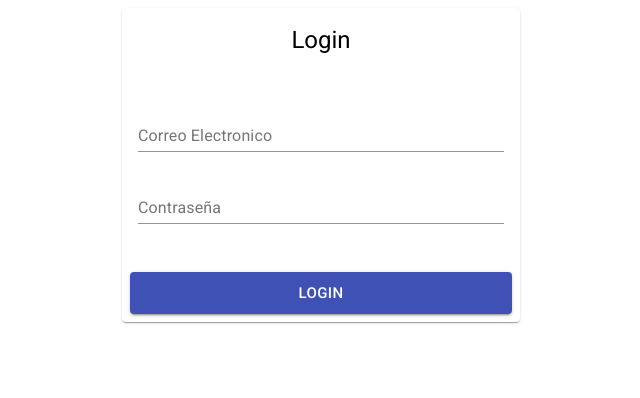
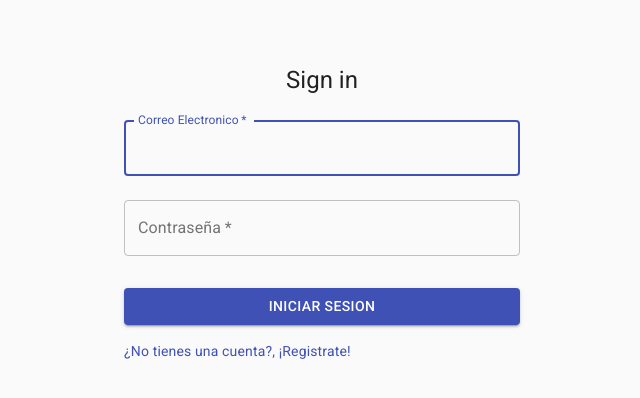
Before and after one commit to DuvanP9/landing-gifts-react, a React (Create React App) app: page /login in a window 1280 px wide. Shown: the top 398 px of the page, without its empty margins (318-958 px from the left). Built offline with nearby package versions, Linux system fonts and the light colour scheme.

Commit message:
modify-login

```diff
--- a/src/pages/Login.tsx
+++ b/src/pages/Login.tsx
@@ -1,29 +1,23 @@
 import React, { useReducer, useEffect } from 'react';
-import { Card, CardHeader, CardContent, TextField, CardActions, Button } from '@material-ui/core';
+import Button from '@material-ui/core/Button';
+import CssBaseline from '@material-ui/core/CssBaseline';
+import TextField from '@material-ui/core/TextField';
+import Link from '@material-ui/core/Link';
+import Grid from '@material-ui/core/Grid';
+import Typography from '@material-ui/core/Typography';
+import Container from '@material-ui/core/Container';
 import useStyles from './styles/Login'
 import { useHistory, Route, Redirect } from "react-router-dom";
+import { IUser, Action } from './models/user.model'
 
-type State = {
-  username: string
-  password:  string
-  helperText: string
-  isError: boolean
-};
-
-const initialState:State = {
+const initialState:IUser = {
   username: '',
   password: '',
   helperText: '',
   isError: false
 };
 
-type Action = { type: 'setUsername', payload: string }
-| { type: 'setPassword', payload: string }
-| { type: 'loginSuccess', payload: string }
-| { type: 'loginFailed', payload: string }
-| { type: 'setIsError', payload: boolean };
-
-const reducer = (state: State, action: Action): State => {
+const reducer = (state: IUser, action: Action): IUser => {
   switch (action.type) {
     case 'setUsername':
       return {
@@ -99,47 +93,62 @@ const Login = () => {
     }
 
   return (
-    <form className={classes.container} noValidate>
       <Route exact path="/login">
         {isAuthed ?
         <Redirect to="/" /> :
-        <Card>
-          <CardHeader className={classes.header} title="Login"/>
-          <CardContent>
-            <div>
+        <Container component="main" maxWidth="xs">
+          <CssBaseline />
+          <div className={classes.paper}>
+            <Typography component="h1" variant="h5">
+              Sign in
+            </Typography>
+            <form className={classes.form} noValidate>
               <TextField
+                variant="outlined"
+                margin="normal"
+                required
                 fullWidth
                 id="email"
-                type="email"
                 label="Correo Electronico"
-                placeholder="email@email.com"
-                margin="normal"
+                name="email"
+                autoComplete="email"
                 onChange={handleUsernameChange}
+                autoFocus
               />
               <TextField
+                variant="outlined"
+                margin="normal"
+                required
                 fullWidth
+                name="password"
+                label="Contraseña"
+                type="password"
                 id="password"
-                type="password"
-                label="Contraseña"
-                margin="normal"
+                autoComplete="current-password"
                 onChange={handlePasswordChange}
               />
-            </div>
-          </CardContent>
-          <CardActions>
-            <Button
-              variant="contained"
-              size="large"
-              color="primary"
-              className={classes.loginBtn}
-              onClick={handleLogin}>
-              Login
-            </Button>
-          </CardActions>
-        </Card>
+              <Button
+                type="submit"
+                fullWidth
+                variant="contained"
+                color="primary"
+                className={classes.submit}
+                onClick={handleLogin}
+              >
+                Iniciar Sesion
+              </Button>
+              <Grid container>
+                <Grid item>
+                  <Link href="/singup" variant="body2">
+                    {"¿No tienes una cuenta?, ¡Registrate!"}
+                  </Link>
+                </Grid>
+              </Grid>
+            </form>
+          </div>
+        </Container>
         }
       </Route>
-      </form>
   );
 }
 
--- a/src/pages/register.tsx
+++ b/src/pages/register.tsx
@@ -1,27 +1,25 @@
 import React from 'react';
-import Avatar from '@material-ui/core/Avatar';
 import Button from '@material-ui/core/Button';
 import CssBaseline from '@material-ui/core/CssBaseline';
 import TextField from '@material-ui/core/TextField';
-import FormControlLabel from '@material-ui/core/FormControlLabel';
-import Checkbox from '@material-ui/core/Checkbox';
 import Link from '@material-ui/core/Link';
 import Grid from '@material-ui/core/Grid';
-import LockOutlinedIcon from '@material-ui/icons/LockOutlined';
 import Typography from '@material-ui/core/Typography';
 import Container from '@material-ui/core/Container';
 import useStyles from './styles/Singup'
+import { Route, Redirect } from "react-router-dom";
 
 const SignUp = () => {
+  const isAuthed = !!localStorage.getItem('user');
   const classes = useStyles();
 
   return (
+    <Route exact path="/singup">
+      {isAuthed ?
+      <Redirect to="/" /> :
       <Container component="main" maxWidth="xs">
         <CssBaseline />
         <div className={classes.paper}>
-        <Avatar className={classes.avatar}>
-          <LockOutlinedIcon />
-        </Avatar>
           <Typography component="h1" variant="h5">
             Sign up
           </Typography>
@@ -33,7 +31,7 @@ const SignUp = () => {
                   required
                   fullWidth
                   id="email"
-                label="Email Address"
+                  label="Correo Electronico"
                   name="email"
                   autoComplete="email"
                 />
@@ -44,16 +42,10 @@ const SignUp = () => {
                   required
                   fullWidth
                   name="password"
-                label="Password"
+                  label="Contraseña"
                   type="password"
                   id="password"
                   autoComplete="current-password"
-              />
-            </Grid>
-            <Grid item xs={12}>
-              <FormControlLabel
-                control={<Checkbox value="allowExtraEmails" color="primary" />}
-                label="I want to receive inspiration, marketing promotions and updates via email."
                 />
               </Grid>
             </Grid>
@@ -64,18 +56,20 @@ const SignUp = () => {
               color="primary"
               className={classes.submit}
             >
-            Sign Up
+              Registrarse
             </Button>
             <Grid container justify="flex-end">
               <Grid item>
-              <Link href="#" variant="body2">
-                Already have an account? Sign in
+                <Link href="/login" variant="body2">
+                  Ya tienes una cuenta, Inicia sesion.
                 </Link>
               </Grid>
             </Grid>
           </form>
         </div>
       </Container>
+      }
+    </Route>
   );
 }
 
--- a/src/pages/styles/Login.ts
+++ b/src/pages/styles/Login.ts
@@ -1,19 +1,23 @@
 import { makeStyles } from '@material-ui/core/styles';
 
-export default makeStyles(theme => ({
+const useStyles = makeStyles((theme) => ({
+    paper: {
+      marginTop: theme.spacing(8),
+      display: 'flex',
+      flexDirection: 'column',
+      alignItems: 'center',
+    },
+    avatar: {
+      margin: theme.spacing(1),
+      backgroundColor: theme.palette.secondary.main,
+    },
+    form: {
+      width: '100%', // Fix IE 11 issue.
+      marginTop: theme.spacing(1),
+    },
+    submit: {
+      margin: theme.spacing(3, 0, 2),
+    },
+  }));
 
-    container: {
-        display: 'flex',
-        flexWrap: 'wrap',
-        width: 400,
-        margin: `${theme.spacing(0)} auto`
-    },
-    loginBtn: {
-        marginTop: theme.spacing(2),
-        flexGrow: 1
-    },
-    header: {
-      textAlign: 'center',
-      color: '#000'
-    },
-}))
+  export default useStyles;
```
Also changed, not shown: src/pages/models/user.model.ts (added, +12 -0 lines). Lines whose indentation alone changed are shown as unchanged.
